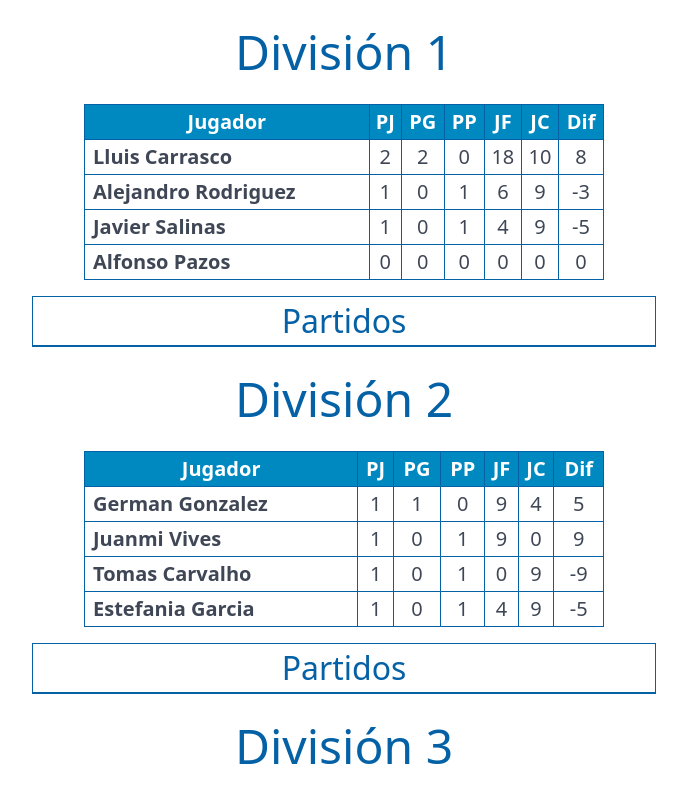
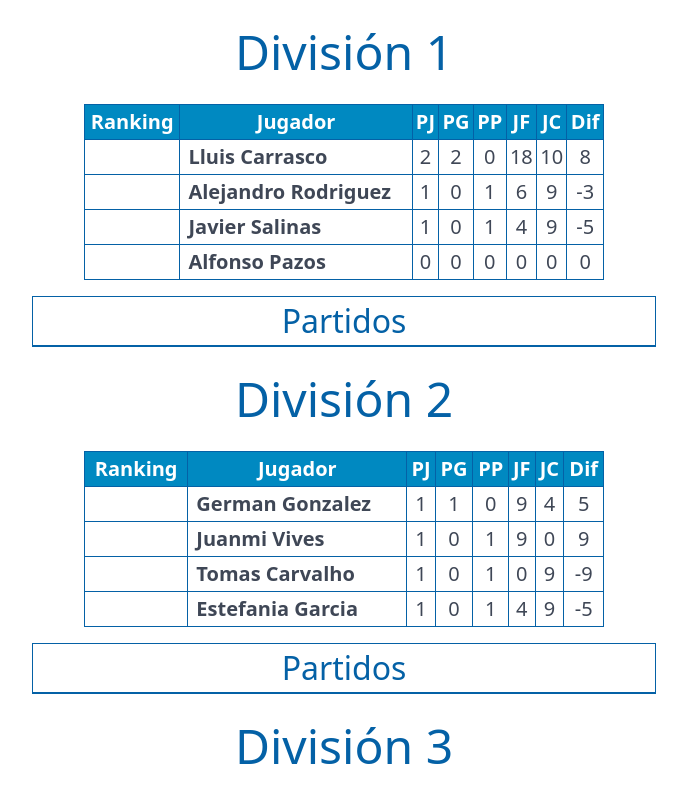
Before and after one commit to kvi-ki/tennis-matches, a Next.js app: page / in a window 1280 px wide. Shown: the top 797 px of the page, without its empty margins (296-983 px from the left). Built offline with nearby package versions, Linux system fonts and the light colour scheme.

Commit message:
feat: add ranking column

```diff
--- a/src/components/player/Player.tsx
+++ b/src/components/player/Player.tsx
@@ -100,6 +100,7 @@ export default function Player({
   return (
     <>
       <tr>
+        <td></td>
         <td className="font-semibold text-left pl-2">{playerTableData.name}</td>
         <td>{playerTableData.pj}</td>
         <td>{playerTableData.pg}</td>
--- a/src/components/table/Table.tsx
+++ b/src/components/table/Table.tsx
@@ -42,6 +42,7 @@ export default function Table({ playersData }: { playersData: PlayerProps[] }) {
     <table className="w-full md:w-8/12 xl:w-5/12">
       <thead>
         <tr>
+          <th>Ranking</th>
           <th>Jugador</th>
           <th>PJ</th>
           <th>PG</th>
```
